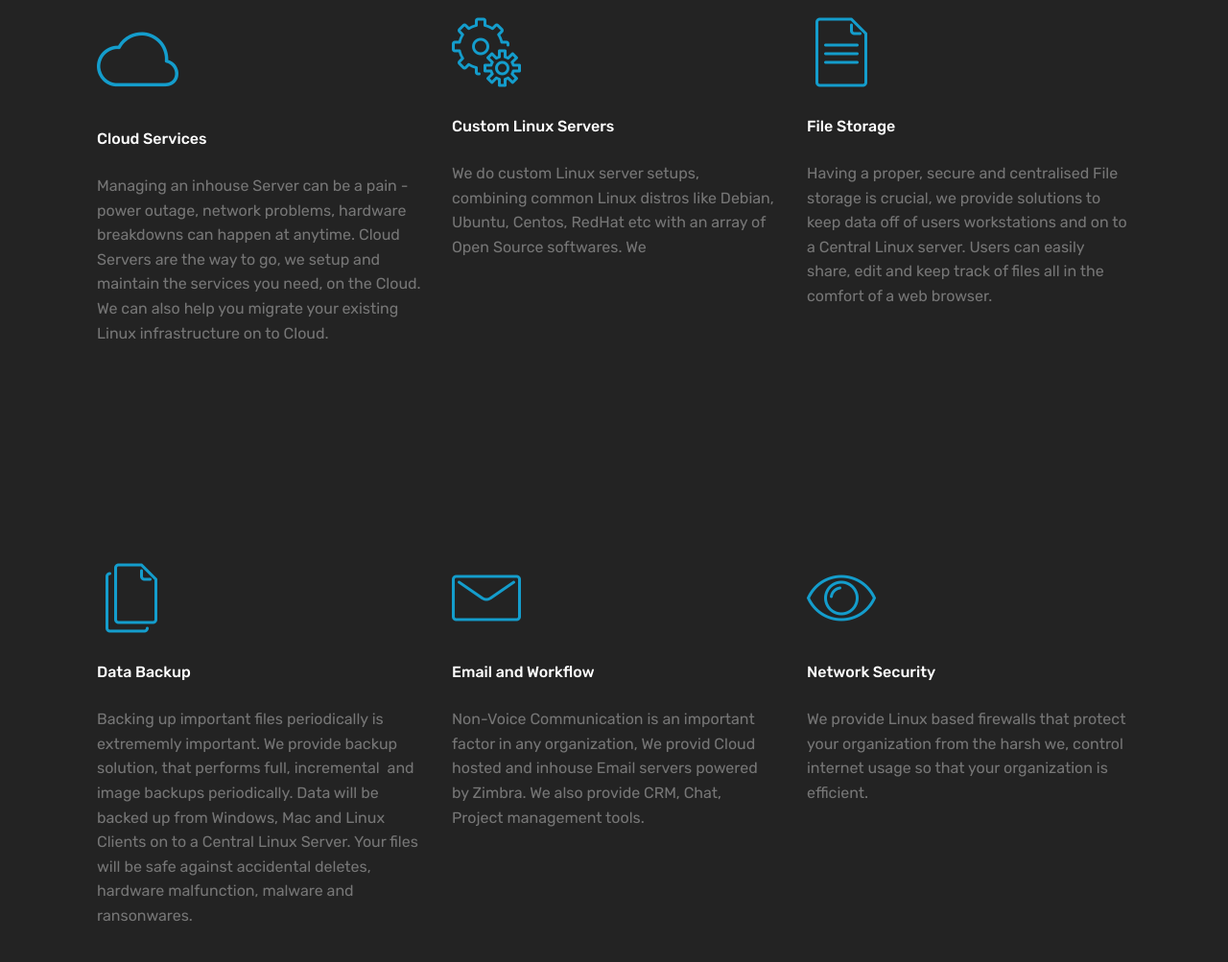
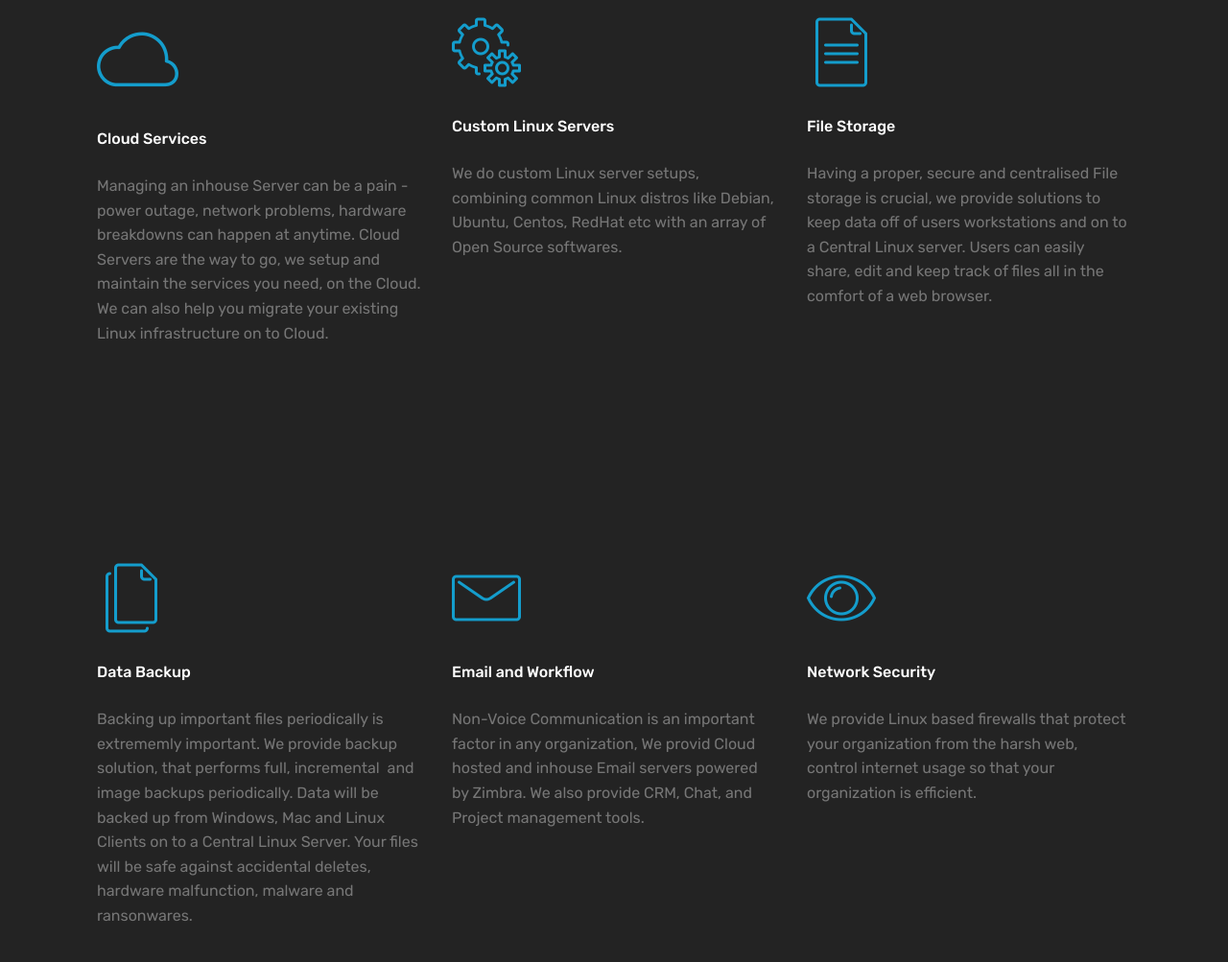
Before and after one commit to happyservers/happyservers.github.io, a plain HTML site: page index.html in a window 1280 px wide. Shown: the part 887-1890 px from the top of the page at 96% size. Drawn offline with Linux system fonts and the light colour scheme; files whose address does not match are found by name.

Commit message:
Fixed typo

```diff
--- a/index.html
+++ b/index.html
@@ -60,7 +60,7 @@
     </nav>
 </section>
 
-<section class="engine"><a href="https://mobirise.me/s">free bootstrap theme</a></section><section class="header12 cid-qTSgFMP3RM mbr-fullscreen" id="header12-9">
+<section class="engine"><a href="https://mobirise.me/j">website templates</a></section><section class="header12 cid-qTSgFMP3RM mbr-fullscreen" id="header12-9">
 
 
 
@@ -131,7 +131,7 @@
                 </div>
                 <div class="card-box">
                     <h4 class="card-title py-3 mbr-fonts-style display-7">Custom Linux Servers</h4>
-                    <p class="mbr-text mbr-fonts-style display-7">We do custom Linux server setups, combining common Linux distros like Debian, Ubuntu, Centos, RedHat etc with an array of Open Source softwares. We&nbsp;</p>
+                    <p class="mbr-text mbr-fonts-style display-7">We do custom Linux server setups, combining common Linux distros like Debian, Ubuntu, Centos, RedHat etc with an array of Open Source softwares.&nbsp;</p>
                 </div>
             </div>
 
@@ -176,7 +176,7 @@
                 </div>
                 <div class="card-box">
                     <h4 class="card-title py-3 mbr-fonts-style display-7">Email and Workflow</h4>
-                    <p class="mbr-text mbr-fonts-style display-7">Non-Voice Communication is an important factor in any organization, We provid Cloud hosted and inhouse Email servers powered by Zimbra. We also provide CRM, Chat, Project management tools.</p>
+                    <p class="mbr-text mbr-fonts-style display-7">Non-Voice Communication is an important factor in any organization, We provid Cloud hosted and inhouse Email servers powered by Zimbra. We also provide CRM, Chat, and Project management tools.</p>
                 </div>
             </div>
 
@@ -187,7 +187,7 @@
                 <div class="card-box">
                     <h4 class="card-title py-3 mbr-fonts-style display-7">
                         Network Security</h4>
-                    <p class="mbr-text mbr-fonts-style display-7">We provide Linux based firewalls that protect your organization from the harsh we, control internet usage so that your organization is efficient.&nbsp;</p>
+                    <p class="mbr-text mbr-fonts-style display-7">We provide Linux based firewalls that protect your organization from the harsh web, control internet usage so that your organization is efficient.&nbsp;</p>
                 </div>
             </div>
 
```
